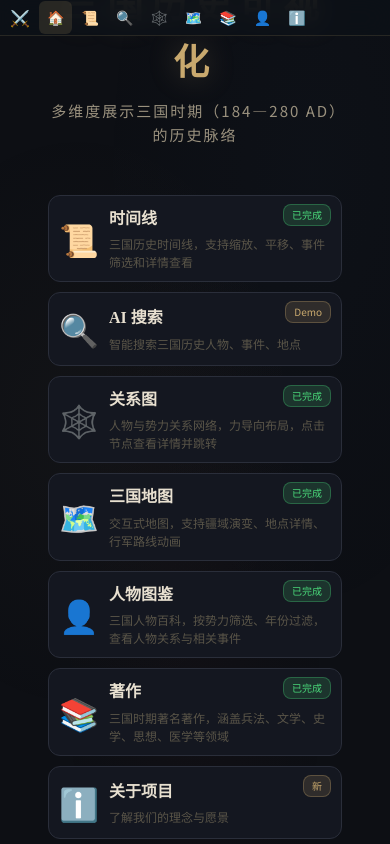
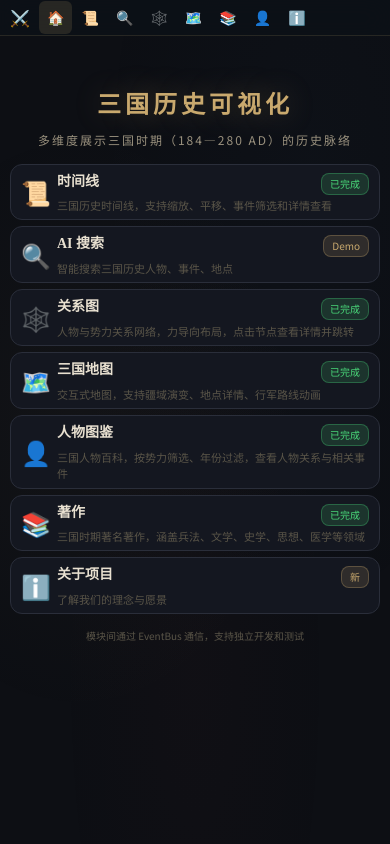
Before and after one commit to novice-liye/HV, a React (Vite) app: page / in a window 390 px wide. Built offline with nearby package versions, Linux system fonts and the light colour scheme.

Commit message:
mobile responsive optimization

```diff
--- a/index.html
+++ b/index.html
@@ -3,7 +3,7 @@
   <head>
     <meta charset="UTF-8" />
     <link rel="icon" type="image/svg+xml" href="/favicon.svg" />
-    <meta name="viewport" content="width=device-width, initial-scale=1.0" />
+    <meta name="viewport" content="width=device-width, initial-scale=1.0, maximum-scale=1.0, user-scalable=no, viewport-fit=cover" />
     <title>三国历史可视化</title>
   </head>
   <body>
--- a/src/components/ai-search/AISearchDemo.tsx
+++ b/src/components/ai-search/AISearchDemo.tsx
@@ -24,7 +24,7 @@ export function AISearchDemo() {
   const [input, setInput] = useState('');
   const [isLoading, setIsLoading] = useState(false);
   const [webSearch, setWebSearch] = useState(false);
-  const [showSidebar, setShowSidebar] = useState(true);
+  const [showSidebar, setShowSidebar] = useState(window.innerWidth > 768);
   const [error, setError] = useState<string | null>(null);
   const [chatAreaHeight, setChatAreaHeight] = useState(() => window.innerHeight - 300);
 
--- a/src/styles/global.css
+++ b/src/styles/global.css
@@ -79,6 +79,7 @@ body {
   line-height: 1.6;
   -webkit-font-smoothing: antialiased;
   -moz-osx-font-smoothing: grayscale;
+  -webkit-tap-highlight-color: transparent;
 }
 
 /* 背景纹理 */
@@ -1123,12 +1124,15 @@ body::before {
   flex-direction: column;
   width: 100%;
   height: 100vh;
+  height: 100dvh;
   overflow: hidden;
 }
 
 .app-content {
   flex: 1;
   overflow-y: auto;
+  overflow-x: hidden;
+  -webkit-overflow-scrolling: touch;
   position: relative;
   padding-top: 40px; /* 为 fixed 导航栏留出空间 */
 }
@@ -4106,16 +4110,47 @@ body::before {
   }
 
   /* ---- 首页 ---- */
+  .home-page {
+    justify-content: flex-start;
+    padding: var(--space-md);
+    padding-top: calc(var(--space-md) + 40px);
+    gap: var(--space-lg);
+  }
+
+  .home-hero__title {
+    font-size: 24px;
+    letter-spacing: 4px;
+  }
+
+  .home-hero__subtitle {
+    font-size: 12px;
+  }
+
   .home-modules {
     grid-template-columns: 1fr;
+    gap: var(--space-sm);
+    max-width: 100%;
   }
 
   .home-module-card {
-    padding: var(--space-md);
+    padding: var(--space-sm) var(--space-md);
+    gap: var(--space-sm);
+  }
+
+  .home-module-card__icon {
+    font-size: 24px;
   }
 
   .home-module-card__title {
-    font-size: 16px;
+    font-size: 14px;
+  }
+
+  .home-module-card__desc {
+    font-size: 11px;
+  }
+
+  .home-footer {
+    font-size: 10px;
   }
 
   /* ---- AI搜索 ---- */
@@ -4126,6 +4161,117 @@ body::before {
 
   .ai-search-demo__quick-tags {
     flex-wrap: wrap;
+  }
+
+  .ai-search-demo__messages {
+    padding: var(--space-sm);
+  }
+
+  .ai-search-demo__msg-card {
+    padding: var(--space-sm) var(--space-md);
+  }
+
+  .ai-search-demo__msg-card-inner {
+    padding: 8px 10px;
+    font-size: 13px;
+  }
+
+  .ai-search-demo__detail-hint {
+    font-size: 10px;
+  }
+
+  /* ---- 著作模块 ---- */
+  .works-page {
+    padding: var(--space-sm);
+  }
+
+  .works-page__header {
+    padding: var(--space-sm) var(--space-md);
+  }
+
+  .works-page__title {
+    font-size: 16px;
+  }
+
+  /* ---- 关于页面 ---- */
+  .about-page {
+    padding: var(--space-sm);
+  }
+
+  .about-page__content {
+    padding: var(--space-sm);
+    font-size: 13px;
+  }
+
+  /* ---- 通用 ---- */
+  .app-content {
+    padding-top: 36px;
+  }
+
+  /* ---- 关系图 ---- */
+  .relation-graph-demo__toolbar {
+    flex-wrap: wrap;
+    gap: var(--space-xs);
+    padding: var(--space-xs) var(--space-sm);
+  }
+
+  .relation-graph-demo__title {
+    font-size: 14px;
+  }
+
+  .relation-graph-demo__filter-inline {
+    flex-wrap: wrap;
+    gap: 3px;
+  }
+
+  .relation-graph-demo__filter-btn {
+    padding: 3px 6px;
+    font-size: 10px;
+  }
+
+  .relation-graph-demo__path-search {
+    flex-wrap: wrap;
+    gap: 4px;
+  }
+
+  .relation-graph-demo__path-input {
+    width: 100%;
+    font-size: 12px;
+    padding: 4px 8px;
+  }
+
+  .relation-graph-demo__path-label {
+    font-size: 11px;
+  }
+
+  .relation-graph-demo__legend-inline {
+    flex-wrap: wrap;
+    gap: 4px;
+    padding: var(--space-xs) var(--space-sm);
+  }
+
+  .relation-graph-demo__legend-item {
+    font-size: 10px;
+  }
+
+  .relation-graph-demo__detail {
+    width: 100vw;
+    max-height: 80vh;
+    border-radius: var(--radius-md) var(--radius-md) 0 0;
+  }
+
+  .relation-graph-demo__detail-header {
+    padding: var(--space-sm) var(--space-md);
+  }
+
+  .relation-graph-demo__detail-name {
+    font-size: 16px;
+  }
+
+  .relation-graph-demo__detail-avatar {
+    width: 48px;
+    height: 48px;
+    font-size: 20px;
   }
 }
 
```
